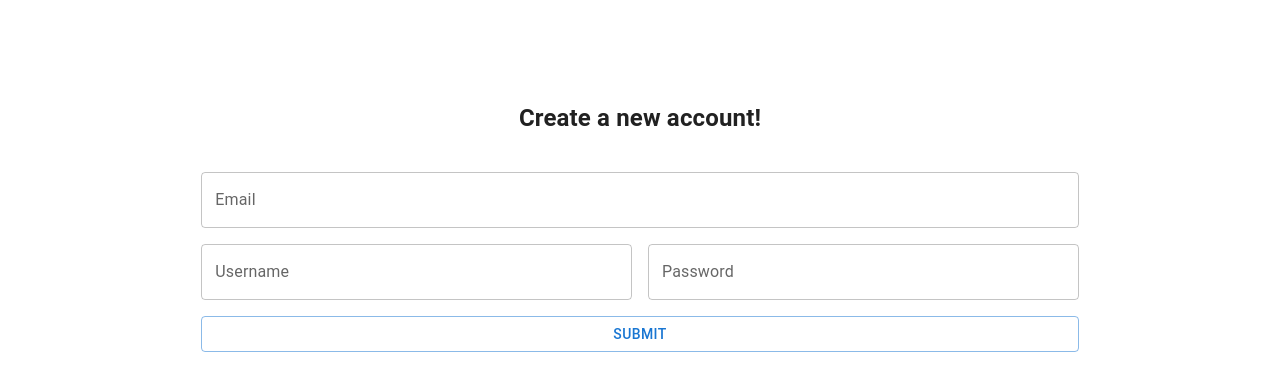
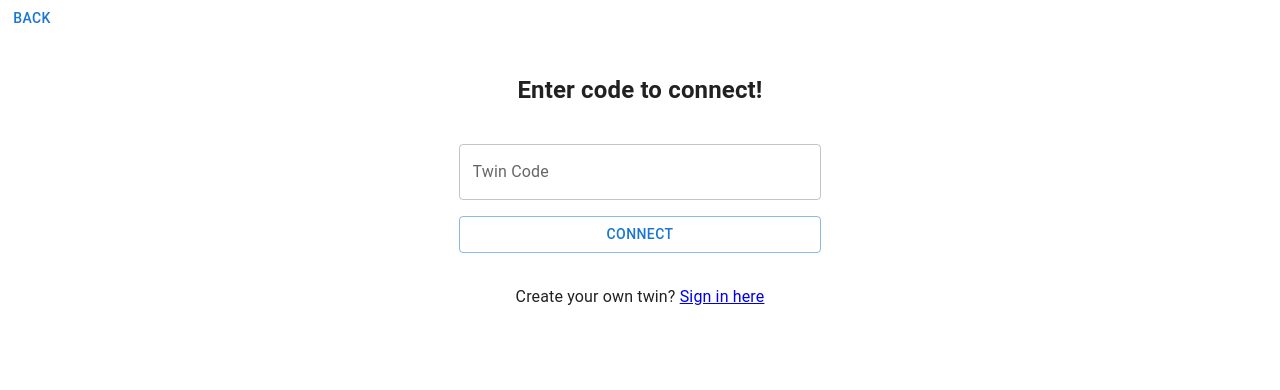
Before and after one commit to CharlieJC/digitaltwin-react, a React (Create React App) app: page / in a window 1280 px wide. Shown: the top 390 px of the page. Built offline with nearby package versions, Linux system fonts and the light colour scheme.

Commit message:
Add naviation to views

```diff
--- a/src/App.tsx
+++ b/src/App.tsx
@@ -9,6 +9,7 @@ import { Route, Routes, BrowserRouter as Router } from "react-router-dom";
 
 import RegisterPage from "./pages/register"
 import LoginPage from './pages/login';
+import ConnectPage from './pages/connect';
 
 
 // https://blog.testdouble.com/posts/2019-11-04-react-mvc/
@@ -30,8 +31,9 @@ function App() {
       <CssBaseline />
       <Router>
         <Routes>
-          <Route path="/" element={<RegisterPage />}/>
+          <Route path="/" element={<ConnectPage />}/>
           <Route path="/login" element={<LoginPage />}/>
+          <Route path="/register" element={<RegisterPage />}/>
 
         </Routes>
       </Router>
--- a/src/components/connect-form.tsx
+++ b/src/components/connect-form.tsx
@@ -1 +1,37 @@
-export {}
+// import { useEffect, useState } from "react";
+// import { useNavigate } from "react-router-dom";
+
+import { TextField, Button, Grid, Box } from "@mui/material";
+
+const connectForm = () => {
+
+  return (
+    <Box
+      display="flex"
+      justifyContent="center"
+      alignItems="center"
+      sx={{ display: "flex" }}
+    >
+      <form>
+        <Grid container spacing={2} style={{}}>
+          <Grid item xs={12}>
+            <Box sx={{ flexDirection: "column", display: "flex" }}>
+              <TextField id="code" label="Twin Code" variant="outlined" />
+            </Box>
+          </Grid>
+
+
+          <Grid item xs={12}>
+            <Box sx={{ flexDirection: "column", display: "flex" }}>
+              <Button variant="outlined" type="submit">
+                Connect
+              </Button>
+            </Box>
+          </Grid>
+        </Grid>
+      </form>
+    </Box>
+  );
+};
+
+export default connectForm;
--- a/src/pages/connect.tsx
+++ b/src/pages/connect.tsx
@@ -1 +1,25 @@
-export {}
+import ConnectForm from "../components/connect-form";
+import { Grid, Button } from "@mui/material";
+import { NavLink } from "react-router-dom";
+
+
+const ConnectPage = () => {
+  return (
+    <Grid container spacing={2} style={{ textAlign: "center" }}>
+      <Grid item xs={12} style={{ textAlign: "start" }}>
+      <Button variant="text">back</Button>
+      </Grid>
+      <Grid item xs={12}>
+        <h2>Enter code to connect!</h2>
+      </Grid>
+      <Grid item xs={12}>
+        <ConnectForm />
+      </Grid>
+      <Grid item xs={12}>
+      <p>Create your own twin? <NavLink to="/login">Sign in here</NavLink></p>
+      </Grid>
+    </Grid>
+  );
+};
+
+export default ConnectPage;
--- a/src/pages/login.tsx
+++ b/src/pages/login.tsx
@@ -1,12 +1,13 @@
 import LoginForm from "../components/login-form";
-import { Grid } from "@mui/material";
-import Toolbar from "@mui/material/Toolbar";
+import { Grid, Button } from "@mui/material";
+import { NavLink } from "react-router-dom";
+
 
 const LoginPage = () => {
   return (
     <Grid container spacing={2} style={{ textAlign: "center" }}>
-      <Grid item xs={12}>
-        <Toolbar />
+      <Grid item xs={12} style={{ textAlign: "start" }}>
+      <NavLink to="/"><Button variant="text">back</Button></NavLink>
       </Grid>
       <Grid item xs={12}>
         <h2>Login to your account!</h2>
@@ -14,6 +15,9 @@ const LoginPage = () => {
       <Grid item xs={12}>
         <LoginForm />
       </Grid>
+      <Grid item xs={12}>
+      <p>Don't have an account? <NavLink to="/register">Create one here</NavLink></p>
+      </Grid>
     </Grid>
   );
 };
--- a/src/pages/register.tsx
+++ b/src/pages/register.tsx
@@ -1,12 +1,12 @@
 import RegisterForm from "../components/register-form";
-import { Grid } from "@mui/material";
-import Toolbar from "@mui/material/Toolbar";
+import { Grid,Button } from "@mui/material";
+import { NavLink } from "react-router-dom";
 
 const RegisterPage = () => {
   return (
     <Grid container spacing={2} style={{ textAlign: "center" }}>
-      <Grid item xs={12}>
-        <Toolbar />
+      <Grid item xs={12} style={{ textAlign: "start" }}>
+      <NavLink to="/login"><Button variant="text">back</Button></NavLink>
       </Grid>
       <Grid item xs={12}>
         <h2>Create a new account!</h2>
```
